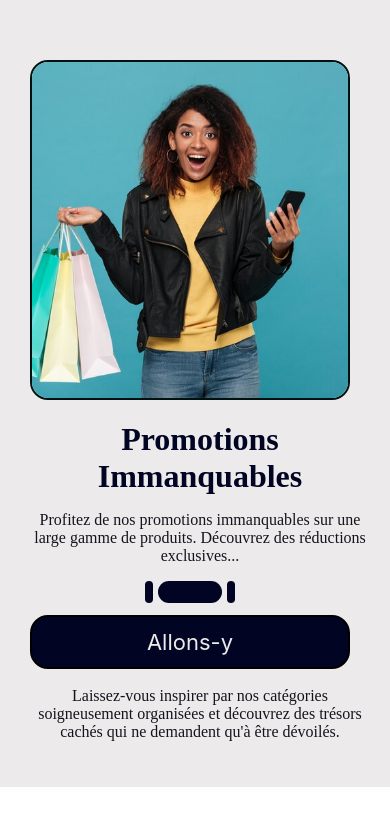
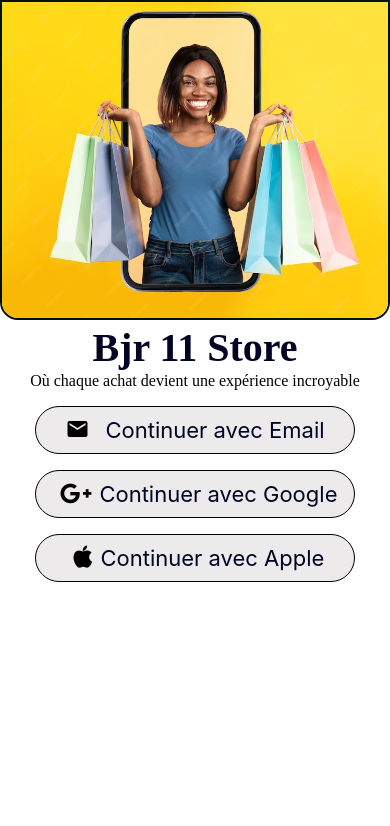
Before and after one commit to BelieveMb/bjr11-store, a React Native app: screen /SignIn in a window 390 px wide. Shown: the top 826 px of the page. Built offline with nearby package versions, Linux system fonts and the light colour scheme.

Commit message:
connexion is okay with the icons and text

```diff
--- a/App.js
+++ b/App.js
@@ -9,6 +9,7 @@ import Register from './src/pages/Register';
 import NewPassword from './src/pages/NewPassword';
 import NewPasswordCheck from './src/pages/NewPasswordCheck';
 import HomePage from './src/pages/HomePage';
+import SignIn from './src/pages/SignIn';
 
 
 // const Stack = createNativeStackNavigator();
@@ -17,7 +18,7 @@ import HomePage from './src/pages/HomePage';
 
 export default function App() {
   return (
-    <Index />
+    <SignIn />
     // <NavigationContainer >
     //   <Stack.Navigator>
     //         <Stack.Screen
--- a/src/components/index/ButtonHome.js
+++ b/src/components/index/ButtonHome.js
@@ -3,11 +3,6 @@ import { StyleSheet, Pressable, Text  } from 'react-native';
 
 export default function ButtonHome({navigation, textBtn}){
     return(
-        // <Button
-        //     title='Allons-y'
-        //     color='#010422'
-        //     onPress={() =>navigation.navigate('SignIn')}
-        // />
         <Pressable style={styles.btnCard} >
             <Text style={{color: '#eceaea',fontSize: 22,textAlign: 'center'}} >{textBtn}</Text>
         </Pressable>
--- a/src/components/index/ConnexionBtn.js
+++ b/src/components/index/ConnexionBtn.js
@@ -1,28 +1,31 @@
-import  { Button, StyleSheet } from 'react-native';
+import  { Pressable, Text, StyleSheet } from 'react-native';
+import { FontAwesome, MaterialIcons } from '@expo/vector-icons';
 
-export default function ConnexionBtn({navigation, btnText, btnColor, linkTo}){
+
+export default function ConnexionBtn({navigation, btnText, btnIcon, matIcon, linkTo}){
   return(
-    <Button
-            title={btnText}
-            color={btnColor}
-            onPress={() =>navigation.navigate({linkTo})}
-    />
+
+    <Pressable style={styles.connexionBtn} >
+          <MaterialIcons name={matIcon} size={24} color="black" />
+          <FontAwesome name={btnIcon} size={24} color="black" />
+         <Text style={{color: '#010422',fontSize: 22,textAlign: 'center'}} >{btnText}</Text>
+    </Pressable>
   );
 };
 
 const styles = StyleSheet.create({
-    signBtn:{
+    connexionBtn:{
         backgroundColor: '#eceaea',
         borderWidth: 1,
         borderStyle: 'solid',
-        borderRadius: 20,
+        borderRadius: 30,
         display: 'flex',
         flexDirection: "row",
         justifyContent: 'center',
         textAlign: 'center',
         fontWeight: 800,
         gap: 8,
-        padding: 16,
+        padding: 10,
         width: 320,
         marginBottom: 10,
 
--- a/src/pages/SignIn.js
+++ b/src/pages/SignIn.js
@@ -1,27 +1,28 @@
 import { Image, View, StyleSheet, Button } from "react-native";
-import SignBtn from "../components/home/signBtn";
-import ConnexionBtn from "../components/home/ConnexionBtn";
+import ConnexionBtn from "../components/index/ConnexionBtn";
 import BottomInfo from "../components/home/BottomInfo";
 
 
 
 export default function SignIn({navigation}) {
-    const imgSign = require('../../assets/images/signImg.png')
-  return(
+    const imgSign = require('../../assets/images/bg-index1.avif');
+    const btnIcon1 = require('../../assets/images/icons/mail.png');
+    const btnIcon2 = require('../../assets/images/icons/mail.png');
+
+
+    return(
     <View>
         <Image source={imgSign} style={styles.signImg} />
         <View style={styles.signin} >
             <span style={styles.signTitle} >Bjr 11 Store</span>
-            <span>
-                What fI suspect is occurring is you  and ran.
-            </span>
+            <span> Où chaque achat devient une expérience incroyable</span>
             <View style={styles.signBtns}>
-                <ConnexionBtn navigation={navigation} btnText='Continue with Email' linkTo='SignInConnexion' />
-                <ConnexionBtn navigation={navigation} btnText='Continue with Google'  linkTo='SignInConnexion' />
-                <ConnexionBtn navigation={navigation} btnText='Continue with Apple'  linkTo='SignInConnexion' />
+                <ConnexionBtn btnText="Continuer avec Email" matIcon="mail" />
+                <ConnexionBtn btnText="Continuer avec Google" btnIcon="google-plus" />
+                <ConnexionBtn btnText="Continuer avec Apple" btnIcon="apple" />
             </View>
 
-            <BottomInfo textBottom="Already have an account" linkTo='register' textLink='Sign In' />
+            {/* <BottomInfo textBottom="Already have an account" linkTo='register' textLink='Sign In' /> */}
         </View>
 
 
@@ -33,7 +34,7 @@ export default function SignIn({navigation}) {
 const styles = StyleSheet.create({
     signImg:{
         width: 390,
-        height: 280,
+        height: 320,
         borderBottomLeftRadius: 18,
         borderBottomRightRadius: 18,
         borderWidth: 2,
```
Also changed, not shown: assets/images/icons/mail.png (added), assets/images/icons/mail.svg (added).
